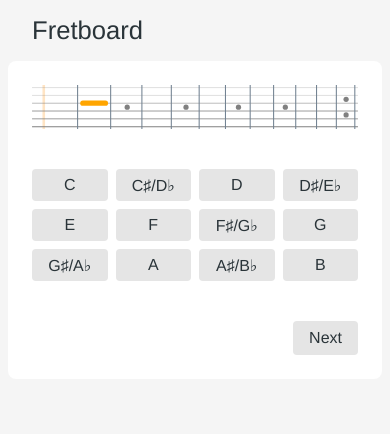
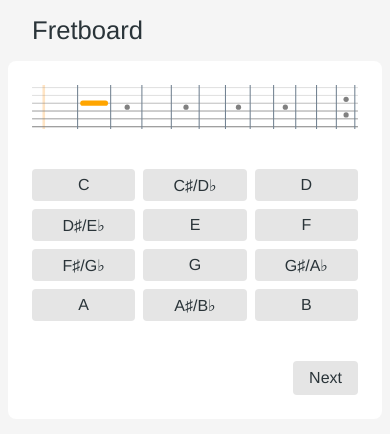
Before and after one commit to taylorlaekeman/fretboard-flashcards, a Next.js app: page / in a window 390 px wide. Shown: the top 434 px of the page. Built offline with nearby package versions, Linux system fonts and the light colour scheme.

Commit message:
change notebutton breakpoints to prevent text wrapping

```diff
--- a/src/components/NoteButtons.module.css
+++ b/src/components/NoteButtons.module.css
@@ -1,9 +1,13 @@
 .wrapper {
   display: grid;
   gap: 8px;
-  grid-template-columns: repeat(4, 1fr);
+  grid-template-columns: repeat(3, 1fr);
 
-  @media (min-width: 500px) {
+  @media (min-width: 400px) {
+    grid-template-columns: repeat(4, 1fr);
+  }
+
+  @media (min-width: 600px) {
     grid-template-columns: repeat(6, 1fr);
   }
 }
```
